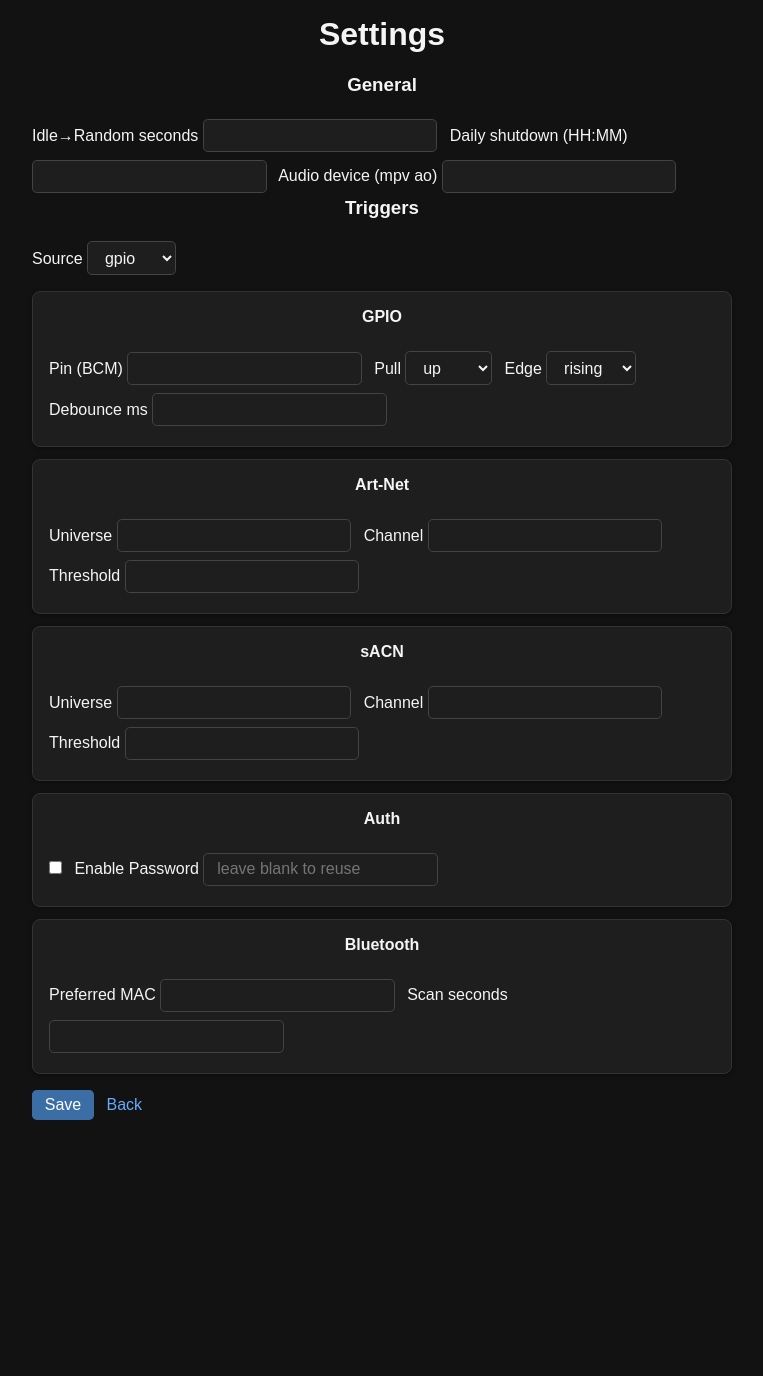
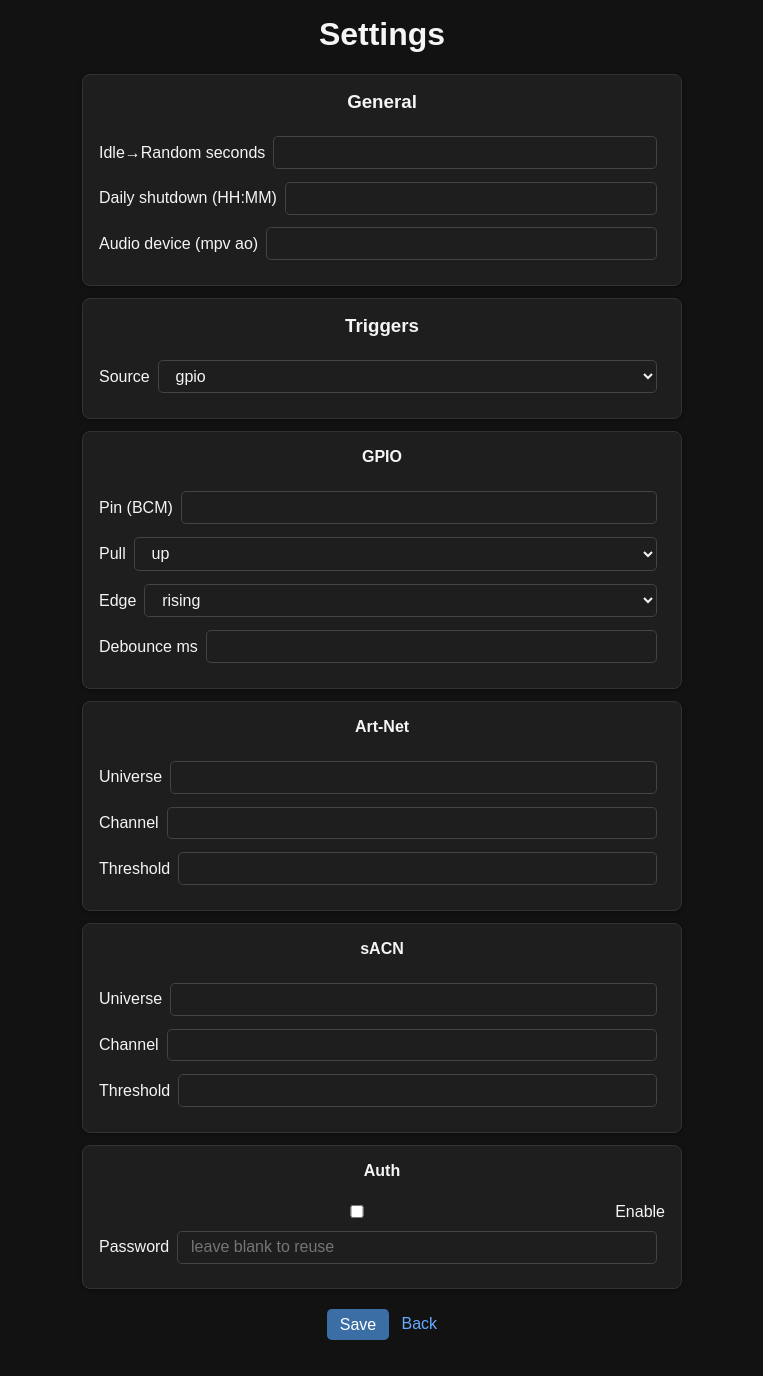
Before and after one commit to NicholasTracy/CueBeam, a FastAPI app: template templates/settings.html in a window 1280 px wide. Shown: the whole page, without its empty margins (258-1021 px from the left). Before the commit the page ends 1120 px from the top, so only its background shows below. Run offline with FastAPI, Linux system fonts and the light colour scheme; the template is opened without the code that fills it, so the values that code supplies are empty.

Commit message:
Updated and fixed settings template
Fixed some formatting and visual issues with the settings template. Removed bluetooth section from settings because it has its own page

```diff
--- a/src/cuebeam/web/app.py
+++ b/src/cuebeam/web/app.py
@@ -227,8 +227,8 @@ def make_app(manager: PlaybackManager) -> FastAPI:
         sacn_threshold: int = Form(...),
         auth_enabled_f: str | None = Form(None),
         auth_password: str = Form(""),
-        preferred_mac: str = Form(""),
-        bt_scan_seconds: int = Form(...),
+        preferred_mac: str | None = Form(None),
+        bt_scan_seconds: int | None = Form(None),
     ):
         """Update the configuration from the submitted settings form.
 
@@ -264,10 +264,13 @@ def make_app(manager: PlaybackManager) -> FastAPI:
         if auth_password:
             import hashlib
             auth_cfg["cookie_secret"] = hashlib.sha256(auth_password.encode()).hexdigest()
-        # Bluetooth
-        bt_cfg = cfg.setdefault("bluetooth", {})
-        bt_cfg["preferred_mac"] = preferred_mac.strip()
-        bt_cfg["scan_seconds"] = int(bt_scan_seconds)
+        # Bluetooth settings are not updated via this form.  Preserve existing values unless provided.
+        if preferred_mac is not None:
+            bt_cfg = cfg.setdefault("bluetooth", {})
+            bt_cfg["preferred_mac"] = preferred_mac.strip()
+        if bt_scan_seconds is not None:
+            bt_cfg = cfg.setdefault("bluetooth", {})
+            bt_cfg["scan_seconds"] = int(bt_scan_seconds)
         # Persist configuration
         try:
             with open(CONFIG_PATH, "w", encoding="utf-8") as f:
--- a/static/style.css
+++ b/static/style.css
@@ -55,6 +55,25 @@ input, select{
   margin: 0.75rem 0;
   background-color: #1e1e1e;
   box-shadow: 0 1px 4px rgba(0,0,0,0.4);
+}
+
+/* Centre forms and align label/input rows */
+form{
+  max-width: 600px;
+  margin: 0 auto;
+}
+
+form label{
+  display: flex;
+  align-items: center;
+  justify-content: space-between;
+  margin: 0.3rem 0;
+}
+
+form label input,
+form label select{
+  flex: 1;
+  margin-left: 0.5rem;
 }
 
 /* Links */
--- a/templates/settings.html
+++ b/templates/settings.html
@@ -5,6 +5,8 @@
 <div class="container">
 <h1>Settings</h1>
 <form method="post" action="/settings/update">
+  <!-- General settings -->
+  <div class="card">
     <h3>General</h3>
     <label>Idle→Random seconds
       <input name="idle_to_random_seconds" type="number"
@@ -16,7 +18,10 @@
     <label>Audio device (mpv ao)
       <input name="audio_output_device" value="{{ cfg.audio_output_device }}">
     </label>
+  </div>
 
+  <!-- Trigger source selection -->
+  <div class="card">
     <h3>Triggers</h3>
     <label>Source
       <select name="trigger_source">
@@ -25,9 +30,14 @@
         {% endfor %}
       </select>
     </label>
+  </div>
+
+  <!-- GPIO configuration -->
   <div class="card">
     <h4>GPIO</h4>
-    <label>Pin (BCM) <input name="gpio_pin" type="number" value="{{ cfg.gpio.pin }}"></label>
+    <label>Pin (BCM)
+      <input name="gpio_pin" type="number" value="{{ cfg.gpio.pin }}">
+    </label>
     <label>Pull
       <select name="gpio_pull">
         {% for p in ['up','down'] %}
@@ -47,36 +57,50 @@
     </label>
   </div>
 
+  <!-- Art-Net configuration -->
   <div class="card">
     <h4>Art-Net</h4>
-    <label>Universe <input name="artnet_universe" type="number" value="{{ cfg.artnet.universe }}"></label>
-    <label>Channel <input name="artnet_channel" type="number" value="{{ cfg.artnet.channel }}"></label>
-    <label>Threshold <input name="artnet_threshold" type="number" value="{{ cfg.artnet.threshold }}"></label>
+    <label>Universe
+      <input name="artnet_universe" type="number" value="{{ cfg.artnet.universe }}">
+    </label>
+    <label>Channel
+      <input name="artnet_channel" type="number" value="{{ cfg.artnet.channel }}">
+    </label>
+    <label>Threshold
+      <input name="artnet_threshold" type="number" value="{{ cfg.artnet.threshold }}">
+    </label>
   </div>
 
+  <!-- sACN configuration -->
   <div class="card">
     <h4>sACN</h4>
-    <label>Universe <input name="sacn_universe" type="number" value="{{ cfg.sacn.universe }}"></label>
-    <label>Channel <input name="sacn_channel" type="number" value="{{ cfg.sacn.channel }}"></label>
-    <label>Threshold <input name="sacn_threshold" type="number" value="{{ cfg.sacn.threshold }}"></label>
+    <label>Universe
+      <input name="sacn_universe" type="number" value="{{ cfg.sacn.universe }}">
+    </label>
+    <label>Channel
+      <input name="sacn_channel" type="number" value="{{ cfg.sacn.channel }}">
+    </label>
+    <label>Threshold
+      <input name="sacn_threshold" type="number" value="{{ cfg.sacn.threshold }}">
+    </label>
   </div>
 
+  <!-- Authentication -->
   <div class="card">
     <h4>Auth</h4>
-    <label><input type="checkbox" name="auth_enabled_f"
-           {% if cfg.auth.enabled %}checked{% endif %}> Enable</label>
+    <label>
+      <input type="checkbox" name="auth_enabled_f"
+             {% if cfg.auth.enabled %}checked{% endif %}> Enable
+    </label>
     <label>Password
       <input name="auth_password" type="password" placeholder="leave blank to reuse">
     </label>
   </div>
 
-  <div class="card">
-    <h4>Bluetooth</h4>
-    <label>Preferred MAC <input name="preferred_mac" value="{{ cfg.bluetooth.preferred_mac }}"></label>
-    <label>Scan seconds <input name="bt_scan_seconds" type="number" value="{{ cfg.bluetooth.scan_seconds }}"></label>
+  <div style="text-align:center; margin:1rem 0;">
+    <button type="submit">Save</button>
+    <a href="/">Back</a>
   </div>
-
-  <button type="submit">Save</button>  <a href="/">Back</a>
 </form>
 </div>
 </body></html>
```
Lines whose indentation alone changed are shown as unchanged.
